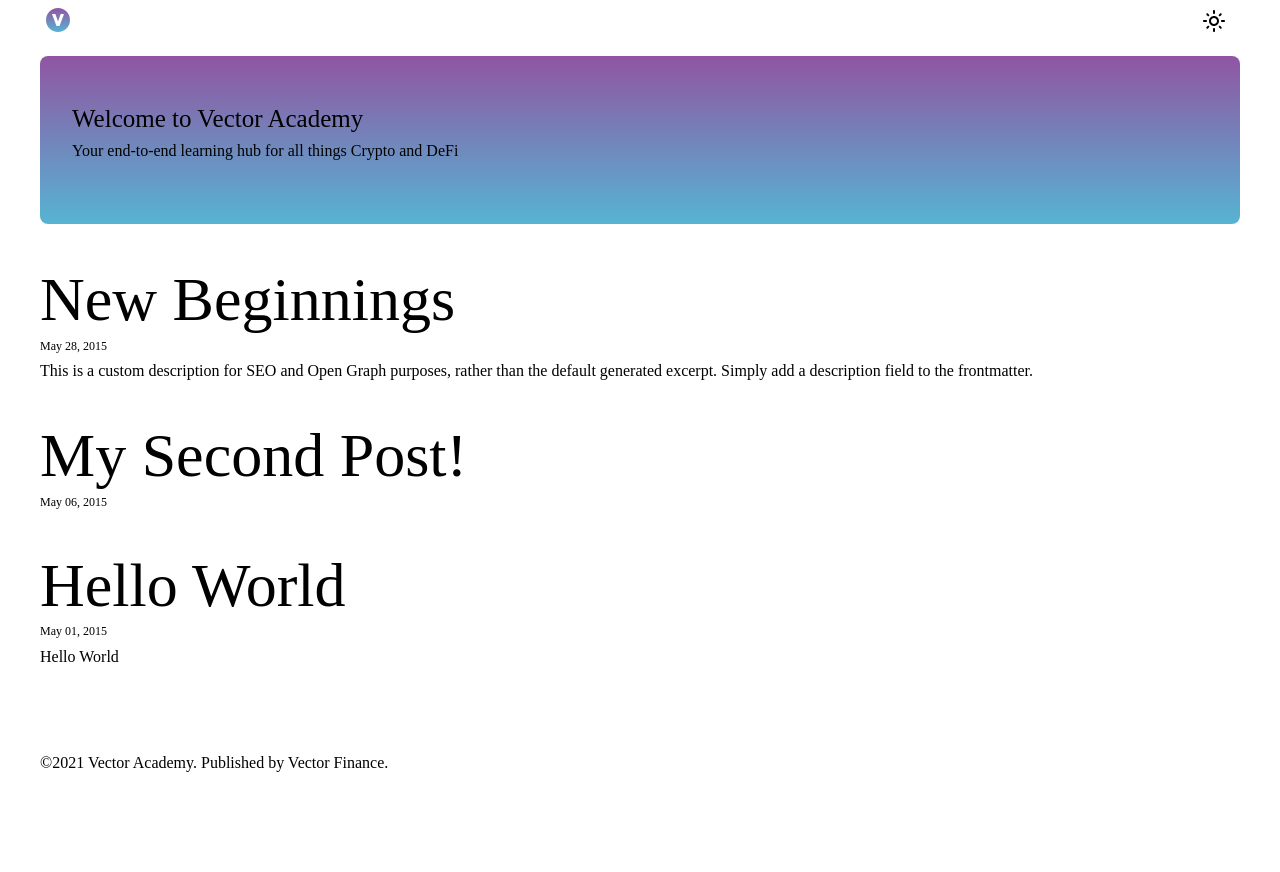
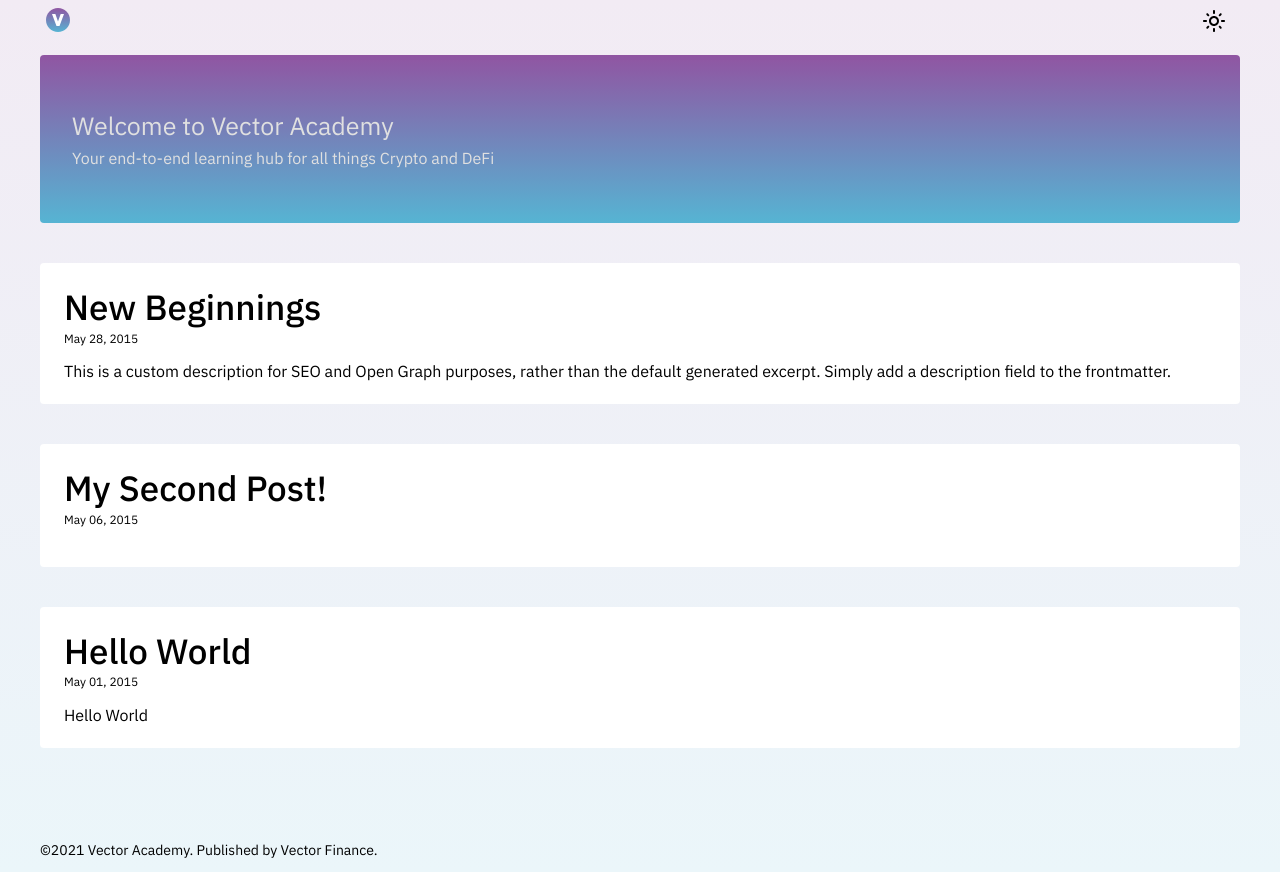
Before and after one commit to vector-finance/vector-academy, a Gatsby site: page / in a window 1280 px wide. Before the commit the page ends 800 px from the top, so only its background shows below. Built offline with nearby package versions, Linux system fonts and the light colour scheme; Gatsby itself is replaced by a stand-in of ours; some packages are replaced by stand-ins of ours.

Commit message:
styles: background color

```diff
--- a/content/blog/my-second-post/index.md
+++ b/content/blog/my-second-post/index.md
@@ -1,6 +1,7 @@
 ---
 title: My Second Post!
 date: "2015-05-06T23:46:37.121Z"
+category: "Basic"
 ---
 
 Wow! I love blogging so much already.
--- a/content/blog/new-beginnings/index.md
+++ b/content/blog/new-beginnings/index.md
@@ -2,6 +2,7 @@
 title: New Beginnings
 date: "2015-05-28T22:40:32.169Z"
 description: This is a custom description for SEO and Open Graph purposes, rather than the default generated excerpt. Simply add a description field to the frontmatter.
+category: "Crypto"
 ---
 
 Far far away, behind the word mountains, far from the countries Vokalia and
@@ -9,7 +10,7 @@ Consonantia, there live the blind texts. Separated they live in Bookmarksgrove
 right at the coast of the Semantics, a large language ocean. A small river named
 Duden flows by their place and supplies it with the necessary regelialia.
 
-## On deer horse aboard tritely yikes and much
+##### On deer horse aboard tritely yikes and much
 
 The Big Oxmox advised her not to do so, because there were thousands of bad
 Commas, wild Question Marks and devious Semikoli, but the Little Blind Text
@@ -27,7 +28,7 @@ view back on the skyline of her hometown _Bookmarksgrove_, the headline of
 Lane. Pityful a rhetoric question ran over her cheek, then she continued her
 way. On her way she met a copy.
 
-### Overlaid the jeepers uselessly much excluding
+##### Overlaid the jeepers uselessly much excluding
 
 But nothing the copy said could convince her and so it didn’t take long until a
 few insidious Copy Writers ambushed her, made her drunk with
@@ -44,7 +45,7 @@ mouth. Even the all-powerful Pointing has no control about the blind texts it is
 an almost unorthographic life One day however a small line of blind text by the
 name of Lorem Ipsum decided to leave for the far World of Grammar.
 
-### According a funnily until pre-set or arrogant well cheerful
+##### According a funnily until pre-set or arrogant well cheerful
 
 The Big Oxmox advised her not to do so, because there were thousands of bad
 Commas, wild Question Marks and devious Semikoli, but the Little Blind Text
--- a/gatsby-config.js
+++ b/gatsby-config.js
@@ -122,6 +122,13 @@ module.exports = {
         ],
       },
     },
+    {
+      resolve: `gatsby-plugin-google-fonts`,
+      options: {
+        fonts: [`IBM+Plex+Sans\:100,200,300,400,500,600,700`],
+        display: "swap",
+      },
+    },
     "gatsby-plugin-mdx",
     "gatsby-plugin-sharp",
     "gatsby-transformer-sharp",
--- a/package.json
+++ b/package.json
@@ -21,6 +21,7 @@
     "babel-plugin-styled-components": "^1.13.2",
     "gatsby": "^3.10.1",
     "gatsby-plugin-feed": "^3.10.0",
+    "gatsby-plugin-google-fonts": "^1.0.1",
     "gatsby-plugin-image": "^1.10.1",
     "gatsby-plugin-manifest": "^3.10.0",
     "gatsby-plugin-mdx": "^2.10.0",
--- a/src/components/banner.tsx
+++ b/src/components/banner.tsx
@@ -10,7 +10,7 @@ const Container = styled.div`
     ${(props) => props.theme.palette.primary},
     ${(props) => props.theme.palette.secondary}
   );
-  border-radius: 8px;
+  border-radius: 4px;
   min-height: 168px;
 `;
 
@@ -18,14 +18,28 @@ const Content = styled.div`
   max-width: 32em;
   margin: 32px;
   text-align: left;
-  color: white;
+  color: ${(props) => props.theme.palette.gray300};
+`;
+
+const Header = styled.div`
+  font-size: 25px;
+  font-weight: 400;
+  margin: 0;
+`;
+
+const Subtitle = styled.div`
+  font-size: 16px;
+  font-weight: 400;
+  margin-top: 0.5rem;
 `;
 
 const Banner: React.FC = () => (
   <Container>
     <Content>
-      <h5>Welcome to Vector Academy</h5>
-      <Body1>Your end-to-end learning hub for all things Crypto and DeFi</Body1>
+      <Header>Welcome to Vector Academy</Header>
+      <Subtitle>
+        Your end-to-end learning hub for all things Crypto and DeFi
+      </Subtitle>
     </Content>
   </Container>
 );
--- a/src/components/body1.tsx
+++ b/src/components/body1.tsx
@@ -3,7 +3,7 @@ import styled from "styled-components";
 const Body1 = styled.p`
   font-size: 16px;
   font-weight: 400;
-  margin-top: 0.5rem;
+  margin-top: 1rem;
   color: ${(props) => props.theme.global.text};
 `;
 
--- a/src/components/footer.tsx
+++ b/src/components/footer.tsx
@@ -1,6 +1,6 @@
 import * as React from "react";
 import styled from "styled-components";
-import Body1 from "./body1";
+import Body2 from "./Body2";
 
 const Container = styled.footer`
   display: flex;
@@ -10,10 +10,10 @@ const Container = styled.footer`
 
 const Footer: React.FC = () => (
   <Container>
-    <Body1>
+    <Body2>
       ©2021 <a href="https://vector.finance/">Vector Academy. </a>Published by{" "}
       <a href="https://vector.finance/">Vector Finance.</a>
-    </Body1>
+    </Body2>
   </Container>
 );
 
--- a/src/pages/index.tsx
+++ b/src/pages/index.tsx
@@ -15,7 +15,10 @@ const PostList = styled.ul`
 `;
 
 const PostItem = styled.article`
+  border-radius: 4px;
   margin-bottom: 40px;
+  padding: 24px;
+  background: ${(props) => props.theme.global.surface};
 
   p {
     margin-bottom: 0;
@@ -27,7 +30,6 @@ const PostItem = styled.article`
 `;
 
 const IndexPage: React.FC<PageProps> = ({ data, location }) => {
-  const [isDarkMode, setDarkMode] = React.useState(false);
   const siteTitle = data.site.siteMetadata?.title || `Title`;
   const posts = data.allMarkdownRemark.nodes;
 
@@ -67,11 +69,11 @@ const IndexPage: React.FC<PageProps> = ({ data, location }) => {
                 <li key={post.fields.slug}>
                   <PostItem itemScope itemType="http://schema.org/Article">
                     <header>
-                      <h2>
+                      <h4>
                         <Link to={post.fields.slug} itemProp="url">
                           <span itemProp="headline">{title}</span>
                         </Link>
-                      </h2>
+                      </h4>
                       <Caption>{post.frontmatter.date}</Caption>
                     </header>
                     <section>
--- a/src/styles/Theme.tsx
+++ b/src/styles/Theme.tsx
@@ -22,6 +22,7 @@ const baseTheme = {
     secondary: colorPalette.secondary,
     secondary50: colorPalette.secondary50,
     gray300: colorPalette.gray300,
+    suface: colorPalette.surface,
   },
 };
 
@@ -29,26 +30,36 @@ export const darkTheme = {
   ...baseTheme,
   global: {
     background: "#121212",
+    bgPrimary: "#212121",
+    bgSecondary: "#121212",
     text: "#ffffff",
+    surface: "#424242",
   },
 };
 
 export const lightTheme = {
   ...baseTheme,
   global: {
-    background: "#ffffff",
+    background: "#E0E0E0",
+    bgPrimary: colorPalette.primary50,
+    bgSecondary: colorPalette.secondary50,
     text: "#000000",
+    surface: "#ffffff",
   },
 };
 
 export const GlobalStyle = createGlobalStyle`
-font-family: 'IBM Plex Sans', sans-serif;
-html body{
-  height: 100vh;
+html {
+  min-height: 100%;
+  font-family: 'IBM Plex Sans', sans-serif;
+  background: linear-gradient(
+    ${(props) => props.theme.global.bgPrimary},
+    ${(props) => props.theme.global.bgSecondary}
+  );
 }
 
 body {
-    background-color: ${(props) => props.theme.global.background};
+  height: 100%;
     color: ${(props) => props.theme.global.color};
 }
 
```
Also changed, not shown: content/blog/hello-world/index.md (+2 -1 lines), src/templates/blog-post.js (+18 -3 lines), 1 other file.
